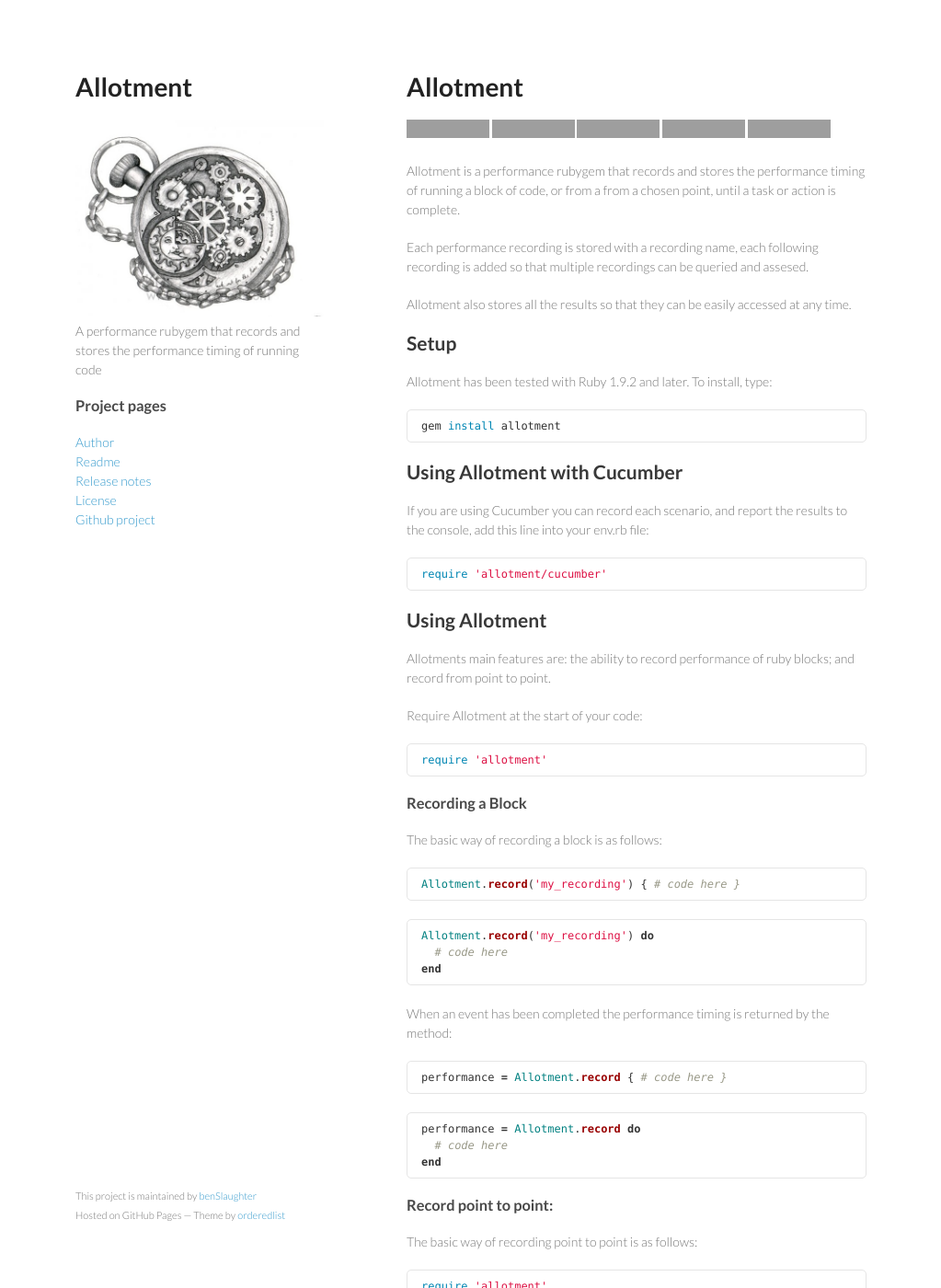
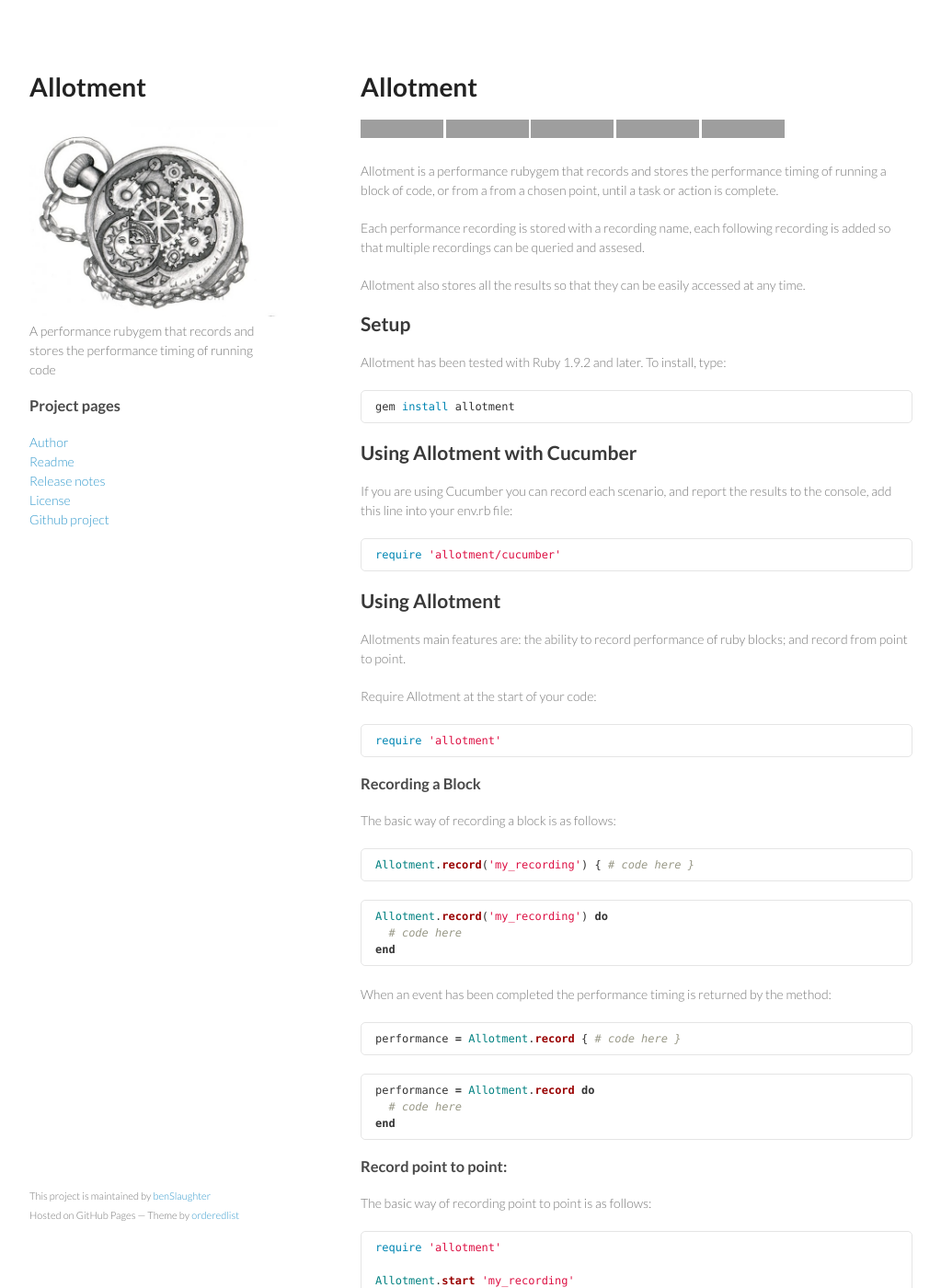
Before and after one commit to benSlaughter/allotment, a Jekyll site: the page built from index.md, in a window 1280 px wide and 1400 px high. Shown: the whole window at 92% size, without its empty margins (128-1151 px from the left). Built offline with Jekyll 4.4.1, drawn with Linux system fonts in a browser that asks for light colours; nearby versions of some CDN libraries; Markdown is read by kramdown in place of the engine named in the settings; grey boxes are pictures that could not be loaded.

Commit message:
updated stylesheet

```diff
--- a/stylesheets/styles.css
+++ b/stylesheets/styles.css
@@ -46,7 +46,7 @@
 }
 
 .wrapper {
-  width:860px;
+  width:960px;
   margin:0 auto;
 }
 
@@ -160,7 +160,7 @@
 }
 
 section {
-  width:500px;
+  width:600px;
   float:right;
   padding-bottom:50px;
 }
```
